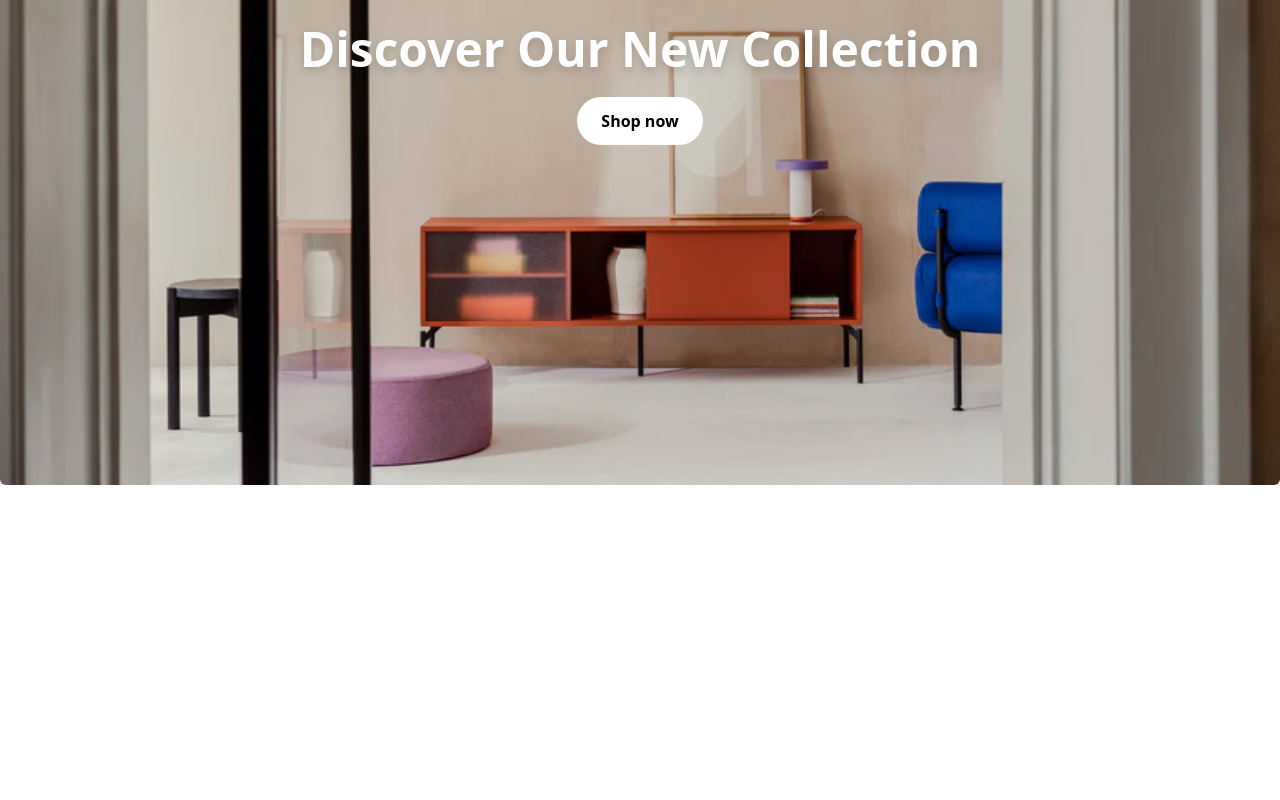
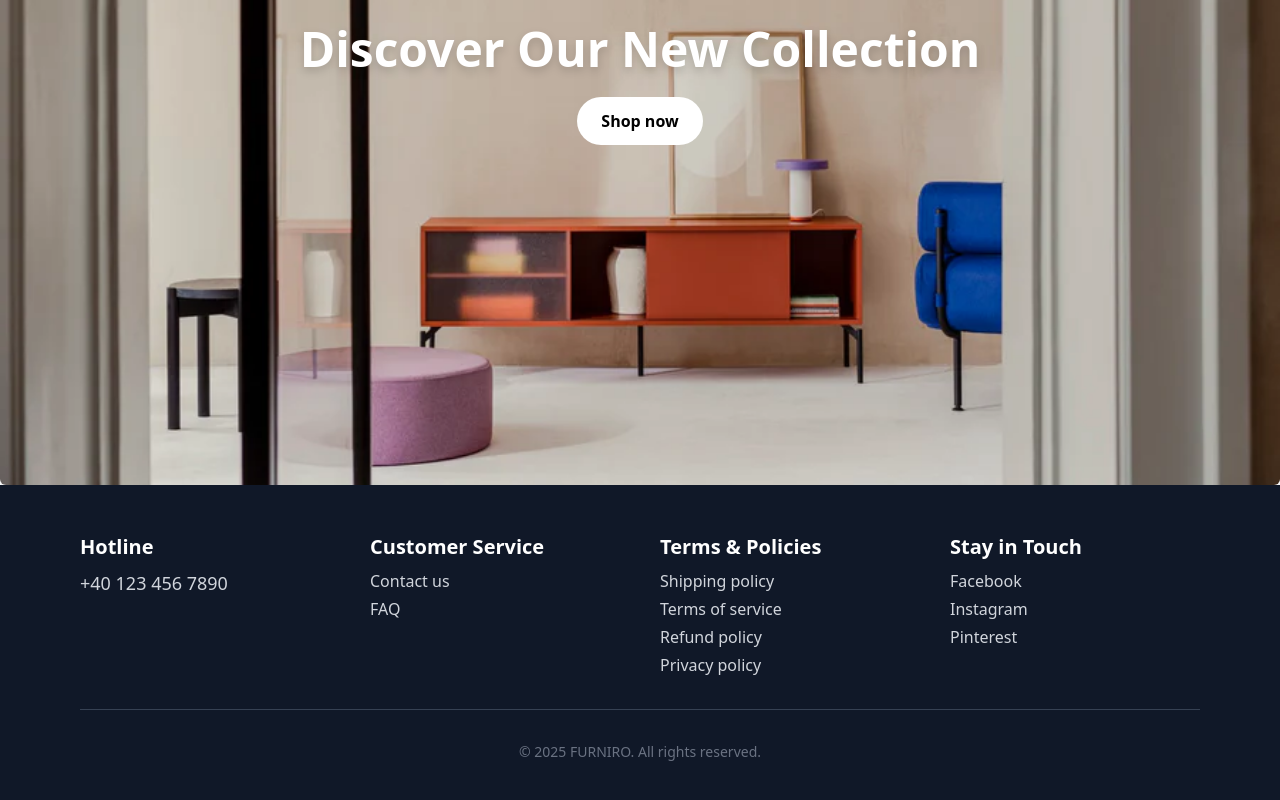
Before and after one commit to hanifbaaba/Furniro, a Next.js app: page / in a window 1280 px wide. Shown: the part 673-1473 px from the top of the page. Before the commit the page ends 1158 px from the top, so only its background shows below. Built offline with nearby package versions, Linux system fonts and the light colour scheme.

Commit message:
readded footer component

```diff
--- a/src/app/page.js
+++ b/src/app/page.js
@@ -1,4 +1,4 @@
-// import Footer from "./Components/Footer/page";
+import Footer from "./Components/Footer/page";
 import Header from "./Components/Header/page";
 import Navbar from "./Components/Navbar/page";
 import DiscoverPage from "./Pages/DiscoverPage/page";
@@ -8,18 +8,18 @@ import DiscoverPage from "./Pages/DiscoverPage/page";
 // import ProductsCard from "./Pages/ProductsCard/page";
 // import Recommendation from "./Pages/Recommendation/page";
 // import products from "/products.json";
-import Link from "next/link";
+// import Link from "next/link";
 export default function HomePage() {
   return (
     <>
       <Navbar />
       <Header />
       <DiscoverPage />
+      <Footer />
       {/* <Recommendation /> */}
       {/* <ProductPage /> */}
       {/* <ProductsCard /> */}
 
-      {/* <Footer /> */}
       {/* <ProductList products={products} /> */}
       {/* <ProductList /> */}
       {/* <Recommendation /> */}
```
